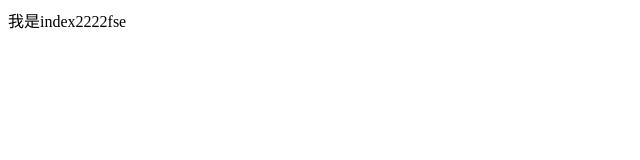
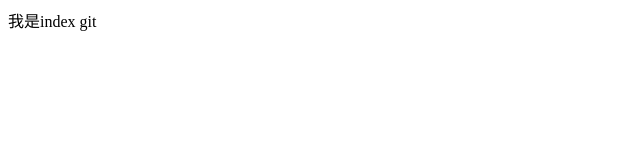
Before and after one commit to beautifulcorn/three-first, a plain HTML site: page publice/index.html in a window 1280 px wide. Shown: the full height of the page, 0-640 px from the left. Drawn offline with Linux system fonts and the light colour scheme.

Commit message:
ssh测试

```diff
--- a/publice/index.html
+++ b/publice/index.html
@@ -6,6 +6,6 @@
     <title>Document</title>
 </head>
 <body>
-    我是index2222fse
+    我是index git
 </body>
 </html>
```
